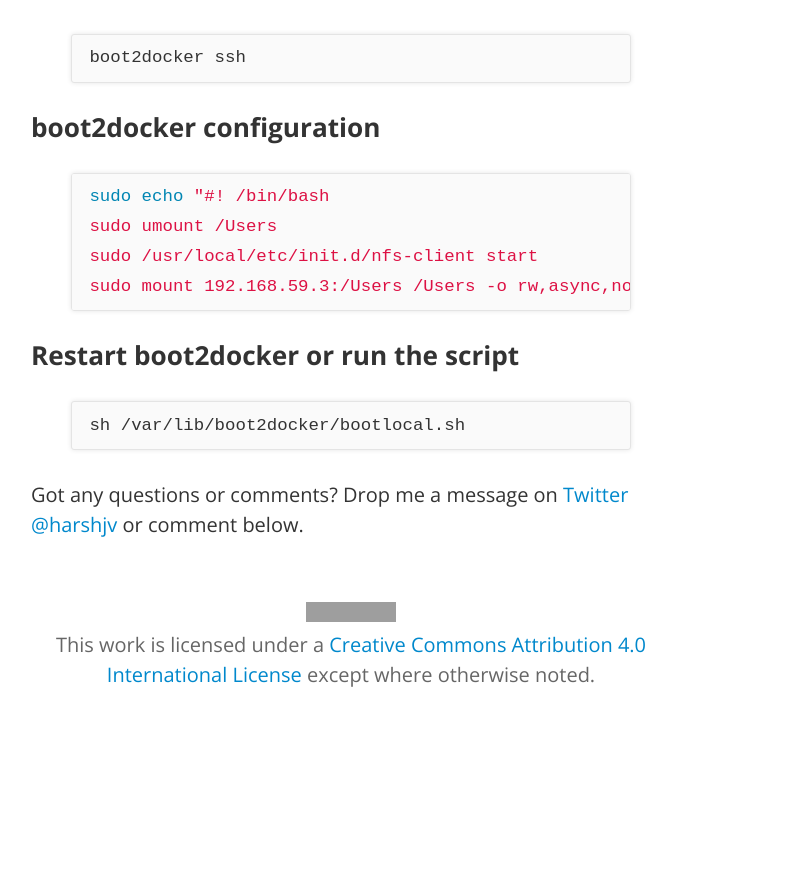
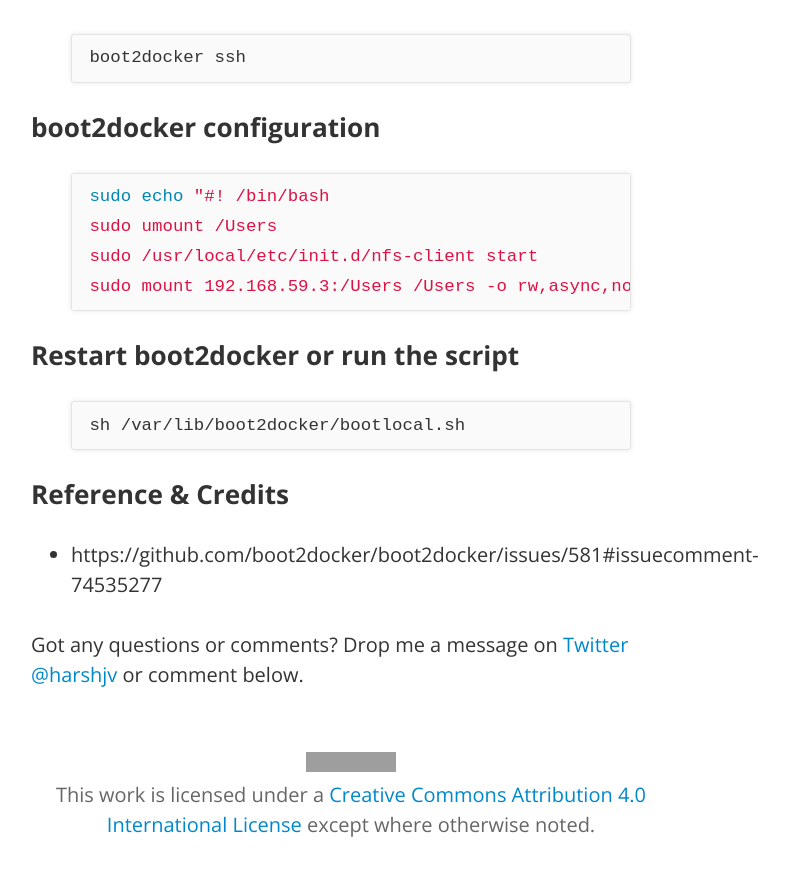
Before and after one commit to hbcbh1999/harshjv.github.io, a Jekyll site: the page built from _posts/2015-03-21-setup-nfs-with-boot2docker-and-os-x.md, in a window 1280 px wide and 900 px high, scrolled down 1130 px. Shown: the top 876 px of the window, without its empty margins (289-1078 px from the left). Built offline with Jekyll 4.4.1, drawn with Linux system fonts in a browser that asks for light colours; Markdown is read by kramdown in place of the engine named in the settings; comment, search, counter and statistics services are not loaded; before the commit the page ends 1880 px from its top, so only the background shows below that; grey boxes are pictures that could not be loaded.

Commit message:
Update 2015-03-21-setup-nfs-with-boot2docker-and-os-x.md

```diff
--- a/_posts/2015-03-21-setup-nfs-with-boot2docker-and-os-x.md
+++ b/_posts/2015-03-21-setup-nfs-with-boot2docker-and-os-x.md
@@ -55,3 +55,8 @@
 {% highlight bash %}
 sh /var/lib/boot2docker/bootlocal.sh
 {% endhighlight %}
+
+
+### Reference & Credits
+
+* https://github.com/boot2docker/boot2docker/issues/581#issuecomment-74535277
```
